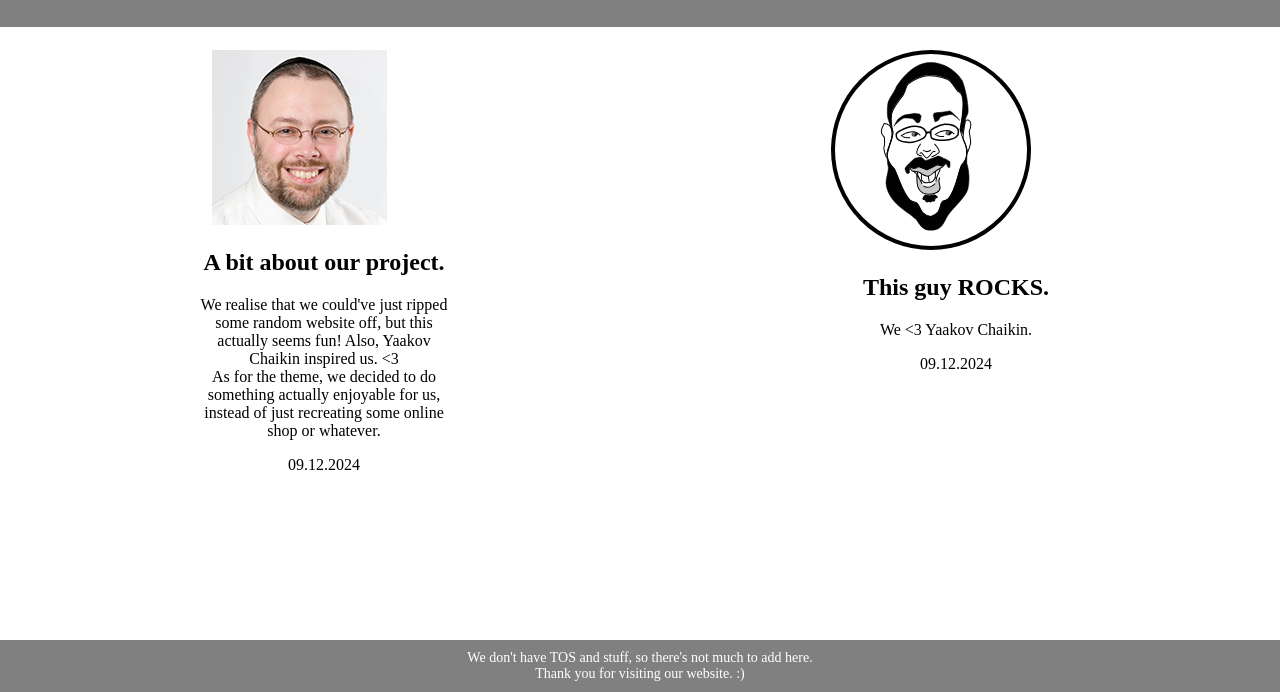
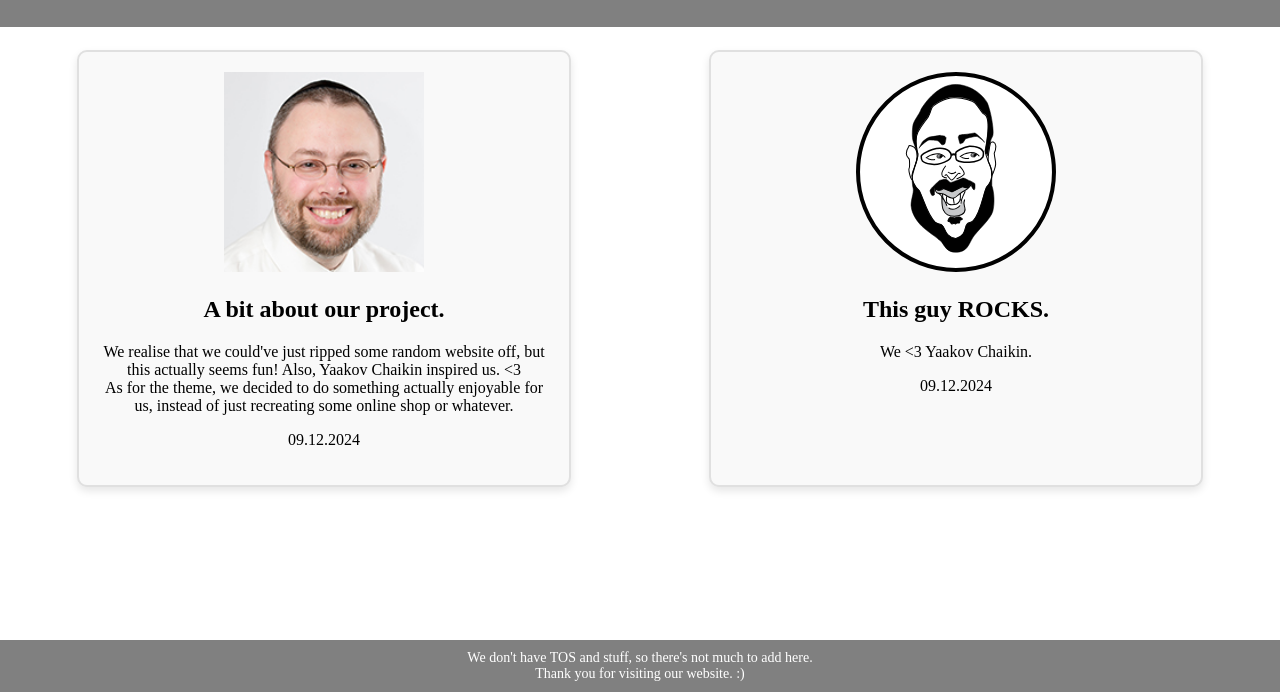
Before and after one commit to MikhailKapitov/web-project-MAN, a plain HTML site: page index.html in a window 1280 px wide. Shown: the part 108-800 px from the top of the page. Drawn offline with Linux system fonts and the light colour scheme.

Commit message:
add temp styles for blog just for visual test

```diff
--- a/css/styles.css
+++ b/css/styles.css
@@ -114,19 +114,41 @@ header#header .buttons button:hover {
 
 }
 
-.blog-post {
+/* .blog-post {
     margin: 150px auto;
     width: 250px;
     text-align: center;
+} */
+
+.blog-post {
+
+
+    margin: 150px auto;
+    width: 450px;
+    text-align: center;
+    padding: 20px;
+    background-color: #f9f9f9;
+    border: 2px solid #e0e0e0;
+    border-radius: 10px;
+    box-shadow: 0 4px 8px rgba(0, 0, 0, 0.1);
+    transition: all 0.3s ease;
 }
+
+
 
 .blog-image{
     width: 200px;
+    margin: auto;
 }
+#content img {
+    max-width: 100%;
+    height: 200px;
 
+  }
 
 @media only screen and (max-width: 426px) {
     #content {
-        display: block;
+        display:block;
     }
+
 }
```
